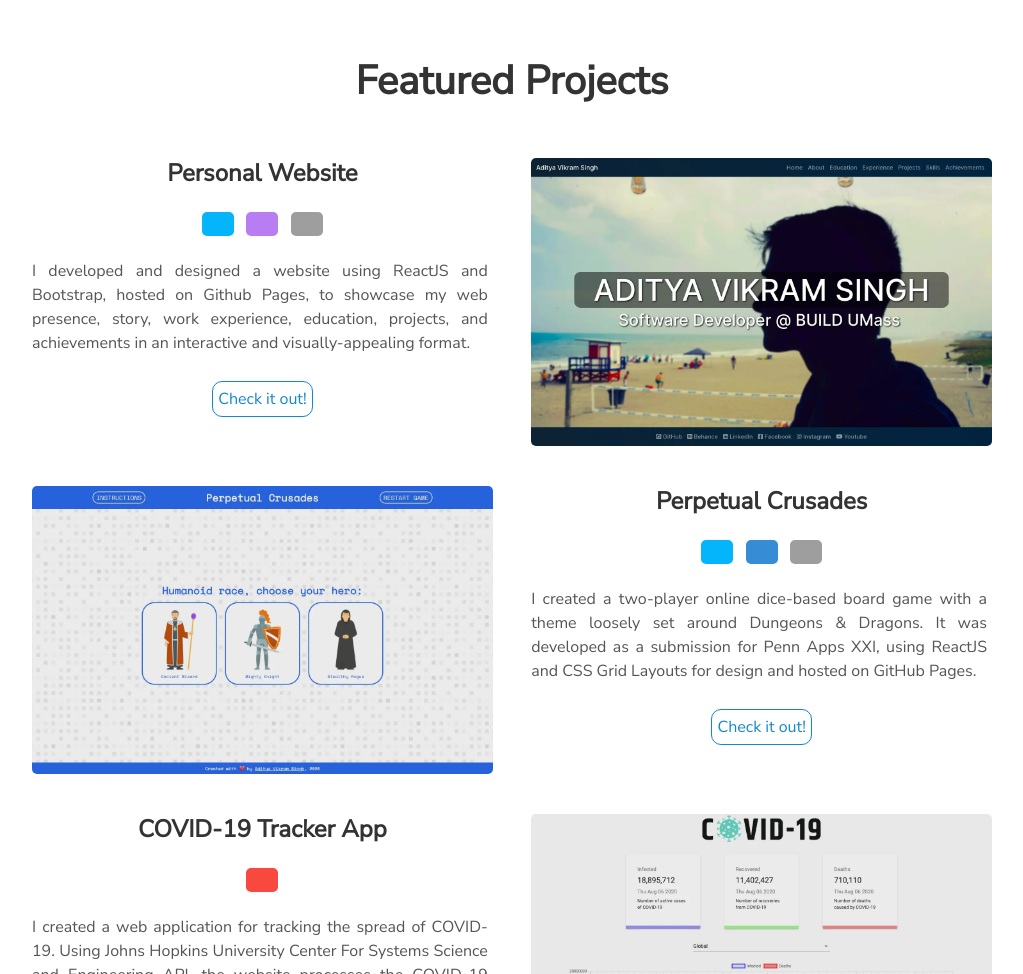
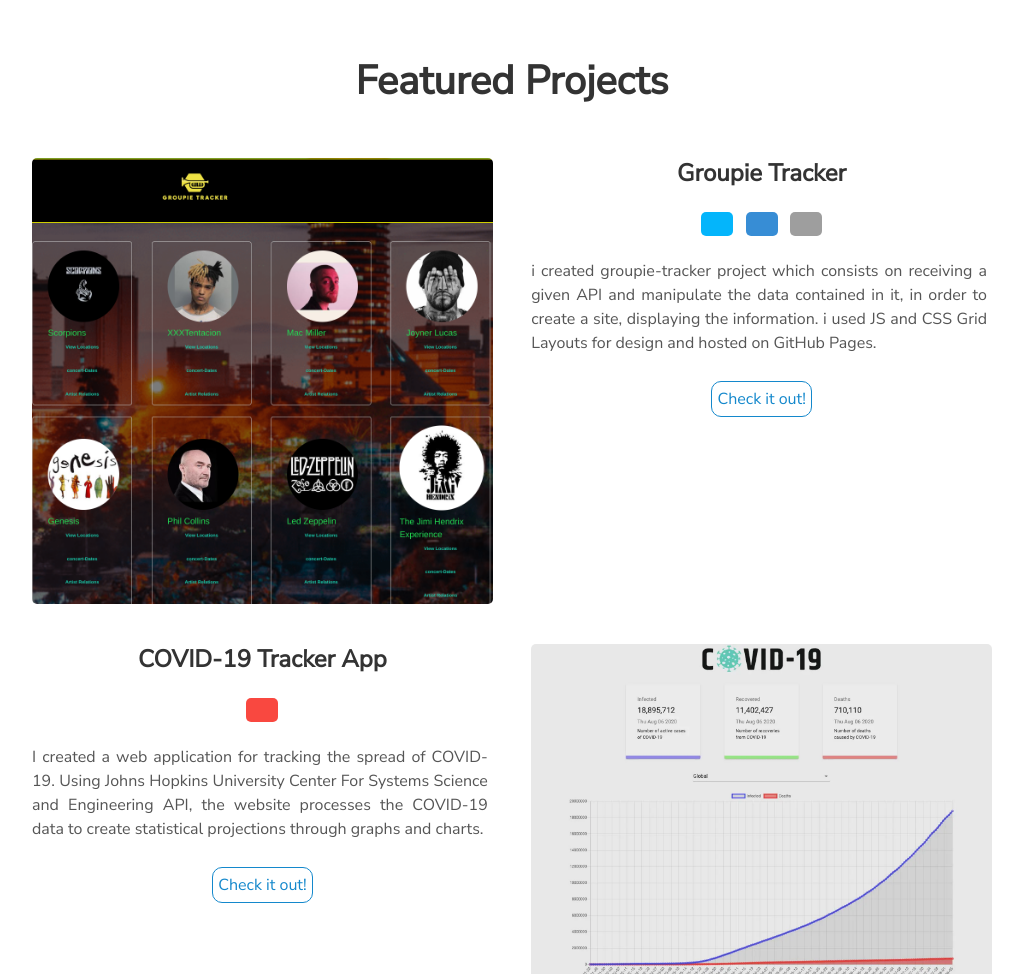
Before and after one commit to Brace1000/myportfolio, a plain HTML site: page My-Alternate-Portfolio-Website-master/index.html in a window 1280 px wide. Shown: the part 1840-2814 px from the top of the page, without its empty margins (128-1151 px from the left). Drawn offline with nearby package versions, Linux system fonts and the light colour scheme; grey boxes are pictures that could not be loaded.

Commit message:
fix:Add groupie-tracker-visualizations project

```diff
--- a/My-Alternate-Portfolio-Website-master/index.html
+++ b/My-Alternate-Portfolio-Website-master/index.html
@@ -137,52 +137,17 @@
         <h1>Featured Projects</h1>
       </div>
 
-      <!-- User Project #1: Personal Résumé Website -->
-      <div class="user-projects">
-        <div class="images-right">
-          <picture>
-            <source type="image/webp" srcset="./assets/img/webp/Personal-Resume-Website.webp" alt="Personal Website" />
-            <img alt="Personal Website" src="./assets/img/jpg/Personal-Resume-Website.jpg" />
-          </picture>
-        </div>
-        <div class="contents" style="text-align: center">
-          <h3>Personal Website</h3>
-          <div>
-            <img
-              height="32"
-              width="32"
-              src="https://unpkg.com/simple-icons@3.4.0/icons/react.svg"
-              style="filter: invert(73%) sepia(74%) saturate(1552%) hue-rotate(169deg) brightness(109%) contrast(97%)"
-            />
-            &nbsp;
-            <img
-              height="32"
-              width="32"
-              src="https://unpkg.com/simple-icons@3.4.0/icons/bootstrap.svg"
-              style="filter: invert(24%) sepia(14%) saturate(2270%) hue-rotate(222deg) brightness(102%) contrast(90%)"
-            />
-            &nbsp;
-            <img height="32" width="32" src="https://unpkg.com/simple-icons@3.4.0/icons/github.svg" />
-          </div>
-          <p style="text-align: justify">
-            I developed and designed a website using ReactJS and Bootstrap, hosted on Github Pages, to showcase my web
-            presence, story, work experience, education, projects, and achievements in an interactive and
-            visually-appealing format.
-          </p>
-          <a class="project-link" target="_blank" href="https://www.adityavsingh.com/">Check it out!</a>
-        </div>
-      </div>
 
       <!-- User Project #2: Summer 2020 Project -->
       <div class="user-projects">
         <div class="images-left">
           <picture>
-            <source type="image/webp" srcset="./assets/img/webp/Perpetual-Crusades.webp" alt="Perpetual Crusades" />
-            <img alt="Perpetual Crusades" src="./assets/img/jpg/Perpetual-Crusades.jpg" />
+            <source type="image/webp" srcset="./assets/img/jpg/groupie.png" alt="Perpetual Crusades" />
+            <img alt="Perpetual Crusades" src="./assets/img/jpg/groupie.png" />
           </picture>
         </div>
         <div class="contents-right" style="text-align: center">
-          <h3>Perpetual Crusades</h3>
+          <h3>Groupie Tracker</h3>
           <img
             height="32"
             width="32"
@@ -199,11 +164,11 @@
           &nbsp;
           <img height="32" width="32" src="https://unpkg.com/simple-icons@3.4.0/icons/github.svg" />
           <p style="text-align: justify">
-            I created a two-player online dice-based board game with a theme loosely set around Dungeons & Dragons. It
-            was developed as a submission for Penn Apps XXI, using ReactJS and CSS Grid Layouts for design and hosted on
+            i created groupie-tracker project which consists on receiving a given API and manipulate the data contained in it, in order to create a site, displaying the information.
+            i used JS and CSS Grid Layouts for design and hosted on
             GitHub Pages.
           </p>
-          <a class="project-link" target="_blank" href="https://github.com/AVS1508/Summer-2020-Project"
+          <a class="project-link" target="_blank" href="https://github.com/Brace1000/groupie-tracker-visualizations.git"
             >Check it out!</a
           >
         </div>
```
Also changed, not shown: My-Alternate-Portfolio-Website-master/assets/img/jpg/groupie.png (added).
